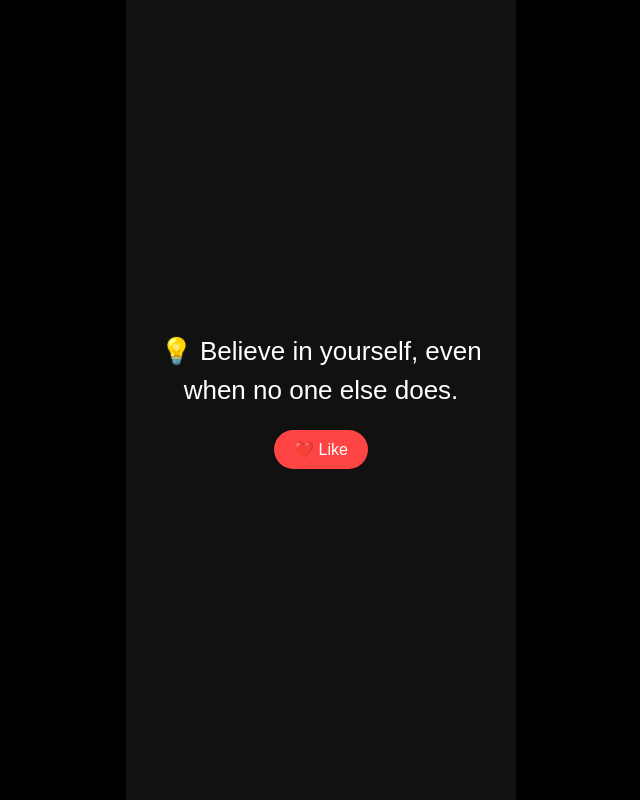
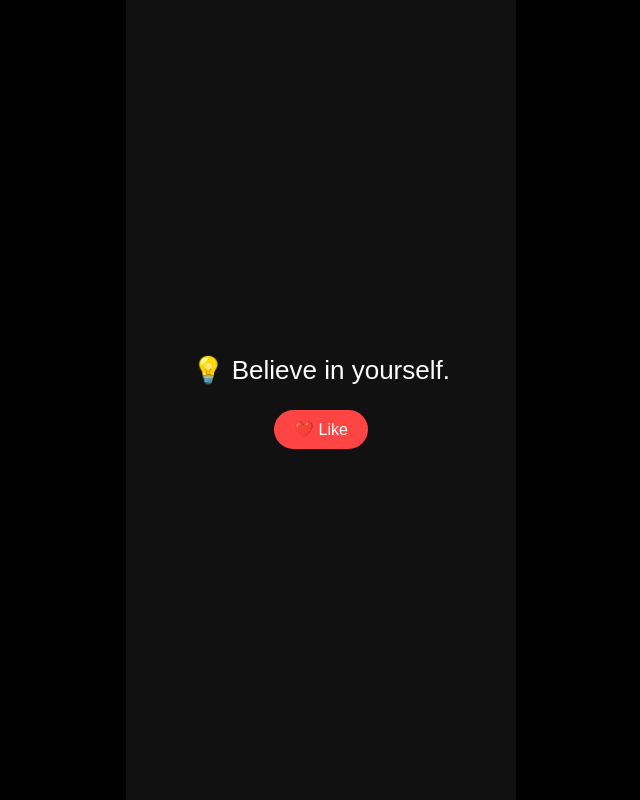
Before and after one commit to vullnetgrajqevci/mg-website, a plain HTML site: page index.html in a window 1280 px wide. Shown: the whole page, without its empty margins (319-959 px from the left). Drawn offline with Linux system fonts and the light colour scheme.

Commit message:
Update index.html

```diff
--- a/index.html
+++ b/index.html
@@ -12,7 +12,6 @@
     font-family: Arial, sans-serif;
   }
 
-  /* App container (phone style) */
   .app {
     width: 390px;
     max-width: 100%;
@@ -23,7 +22,6 @@
     background: #111;
   }
 
-  /* Each full-screen post */
   .screen {
     height: 100vh;
     display: flex;
@@ -41,7 +39,6 @@
     line-height: 1.5;
   }
 
-  /* Like button */
   .like {
     margin-top: 20px;
     padding: 10px 20px;
@@ -61,44 +58,55 @@
 
 <body>
 
-<div class="app">
-
-  <div class="screen">
-    <div>
-      <div class="quote">💡 Believe in yourself, even when no one else does.</div>
-      <button class="like" onclick="like(this)">❤️ Like</button>
-    </div>
-  </div>
-
-  <div class="screen">
-    <div>
-      <div class="quote">🔥 Small progress every day leads to big success.</div>
-      <button class="like" onclick="like(this)">❤️ Like</button>
-    </div>
-  </div>
-
-  <div class="screen">
-    <div>
-      <div class="quote">🚀 Your future is created by what you do today.</div>
-      <button class="like" onclick="like(this)">❤️ Like</button>
-    </div>
-  </div>
-
-  <div class="screen">
-    <div>
-      <div class="quote">⏳ Don’t wait for motivation. Create discipline.</div>
-      <button class="like" onclick="like(this)">❤️ Like</button>
-    </div>
-  </div>
-
-</div>
+<div class="app" id="app"></div>
 
 <script>
+  const quotes = [
+    "💡 Believe in yourself.",
+    "🔥 Small progress every day.",
+    "🚀 Your future starts today.",
+    "⏳ Discipline beats motivation.",
+    "💪 Hard work pays off.",
+    "🌱 Grow even when it’s hard.",
+    "🧠 Your mindset is everything.",
+    "🏆 Success is built daily.",
+    "⚡ Don’t stop now.",
+    "📈 Improve 1% every day."
+  ];
+
+  const app = document.getElementById("app");
+  let index = 0;
+
+  function addQuote() {
+    const screen = document.createElement("div");
+    screen.className = "screen";
+
+    screen.innerHTML = `
+      <div>
+        <div class="quote">${quotes[index % quotes.length]}</div>
+        <button class="like" onclick="like(this)">❤️ Like</button>
+      </div>
+    `;
+
+    app.appendChild(screen);
+    index++;
+  }
+
   function like(btn) {
     btn.textContent = "❤️ Liked";
     btn.classList.add("liked");
     btn.disabled = true;
   }
+
+  // Load first 5
+  for (let i = 0; i < 5; i++) addQuote();
+
+  // Infinite scroll
+  app.addEventListener("scroll", () => {
+    if (app.scrollTop + app.clientHeight >= app.scrollHeight - 10) {
+      addQuote();
+    }
+  });
 </script>
 
 </body>
```
